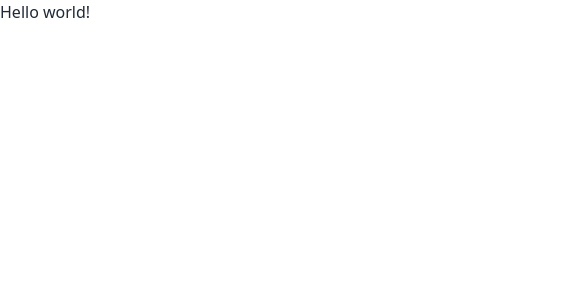
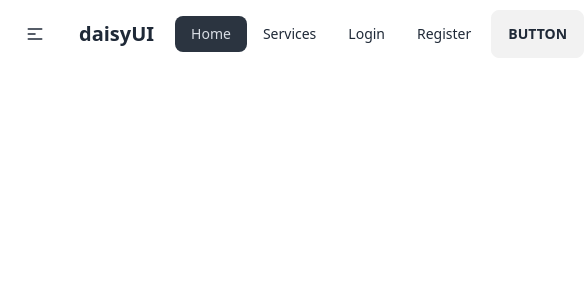
Before and after one commit to Arjumone/event-management-react-ass9, a React (Vite) app: page / in a window 390 px wide. Shown: the top 300 px of the page, 584 px wide, since content can reach past the window. Built offline with nearby package versions, Linux system fonts and the light colour scheme.

Commit message:
login and register page are create

```diff
--- /dev/null
+++ b/src/components/Error/ErrorPage.jsx
@@ -0,0 +1,12 @@
+
+
+const ErrorPage = () => {
+    return (
+        <div>
+            <h2>404</h2>
+            <p>Oops!!! Not found page</p>
+        </div>
+    );
+};
+
+export default ErrorPage;
--- a/src/components/Header/Header.jsx
+++ b/src/components/Header/Header.jsx
@@ -1,10 +1,35 @@
+import { NavLink } from "react-router-dom";
 
 
 const Header = () => {
+    const navLinks = <>
+        <li><NavLink to='/'>Home</NavLink></li>
+        <li><NavLink to='/services'>Services</NavLink></li>
+        <li><NavLink to='/login'>Login</NavLink></li>
+        <li><NavLink to='/register'>Register</NavLink></li>
+    </>
     return (
-        <div>
-
-        </div>
+        <div className="navbar bg-base-100">
+  <div className="navbar-start">
+    <div className="dropdown gap-6">
+      <label tabIndex={0} className="btn btn-ghost lg:hidden">
+        <svg xmlns="http://www.w3.org/2000/svg" className="h-5 w-5" fill="none" viewBox="0 0 24 24" stroke="currentColor"><path strokeLinecap="round" strokeLinejoin="round" strokeWidth="2" d="M4 6h16M4 12h8m-8 6h16" /></svg>
+      </label>
+      <ul tabIndex={0} className="menu menu-sm dropdown-content mt-3 z-[1] p-2 shadow bg-base-100 rounded-box w-52">
+        {navLinks}
+      </ul>
+    </div>
+    <a className="btn btn-ghost normal-case text-xl">daisyUI</a>
+  </div>
+  <div className="navbar-center sm:hidden lg:visible  lg:flex">
+    <ul className="menu menu-horizontal px-1">
+      {navLinks}
+    </ul>
+  </div>
+  <div className="navbar-end">
+    <a className="btn">Button</a>
+  </div>
+</div>
     );
 };
 
--- a/src/components/Login/Login.jsx
+++ b/src/components/Login/Login.jsx
@@ -3,7 +3,7 @@
 const Login = () => {
     return (
         <div>
-
+            <h2>login</h2>
         </div>
     );
 };
--- a/src/main.jsx
+++ b/src/main.jsx
@@ -6,11 +6,43 @@
   createBrowserRouter,
   RouterProvider,
 } from "react-router-dom";
+import MainLayout from './components/Layout/MainLayout';
+import Home from './components/Home/Home';
+import Login from './components/Login/Login';
+import Register from './components/Register/Register';
+import ErrorPage from './components/Error/ErrorPage';
 
 const router = createBrowserRouter([
   {
     path: "/",
-    element: <div>Hello world!</div>,
+    element: <MainLayout></MainLayout>,
+    errorElement:<ErrorPage></ErrorPage>,
+    children:[
+      {
+        path:'/',
+        element:<Home></Home>
+      },
+      {
+        path:'/login',
+        element:<Login></Login>
+      },
+      {
+        path:'/',
+        element:<Register></Register>
+      },
+      {
+        path:'/',
+        element:<Home></Home>
+      },
+      {
+        path:'/',
+        element:<Home></Home>
+      },
+      {
+        path:'/',
+        element:<Home></Home>
+      },
+    ]
   },
 ]);
 ReactDOM.createRoot(document.getElementById('root')).render(
```
